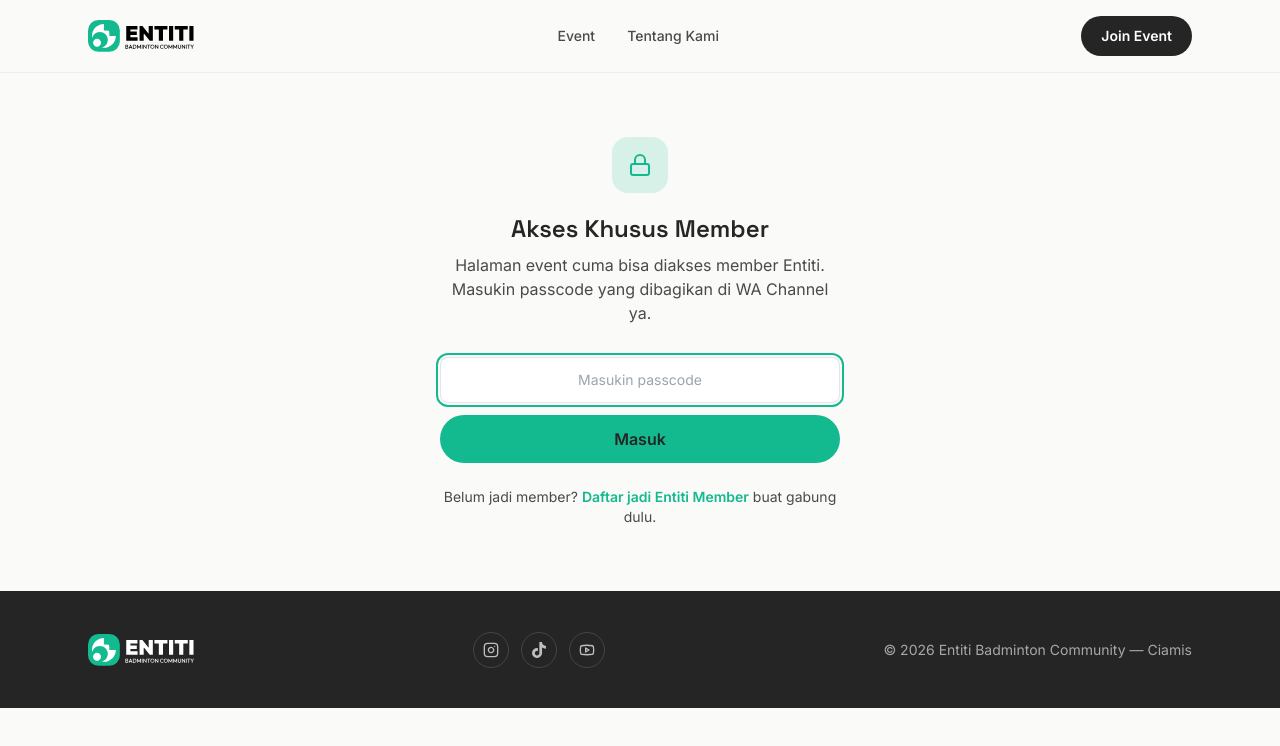
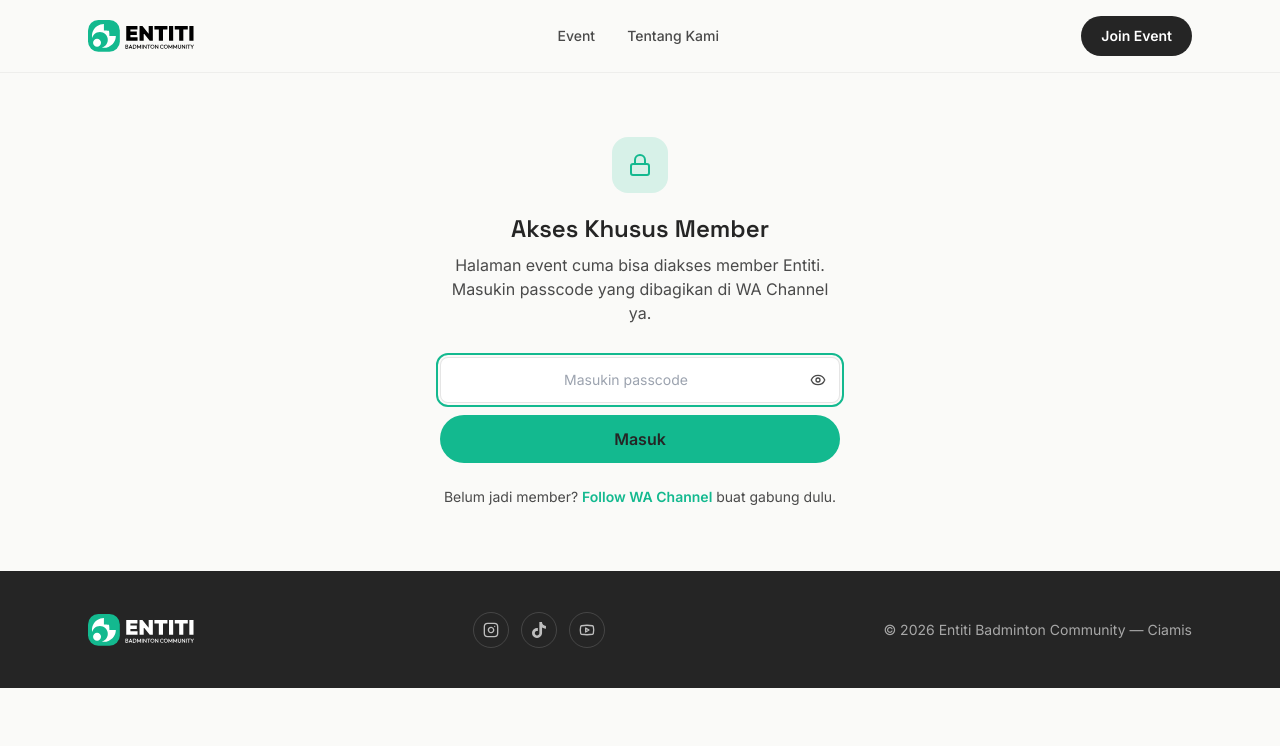
Before and after one commit to fiqriflow/entitiv1, a Next.js app: page /event/access in a window 1280 px wide. Shown: the top 746 px of the page. Built offline with nearby package versions, Linux system fonts and the light colour scheme; no server answers.

Commit message:
Tambah show/hide password di halaman akses event

```diff
--- /dev/null
+++ b/app/event/access/PasscodeInput.tsx
@@ -0,0 +1,29 @@
+"use client";
+
+import { useState } from "react";
+import { Eye, EyeOff } from "lucide-react";
+
+export default function PasscodeInput() {
+  const [show, setShow] = useState(false);
+
+  return (
+    <div className="relative">
+      <input
+        type={show ? "text" : "password"}
+        name="passcode"
+        required
+        autoFocus
+        placeholder="Masukin passcode"
+        className="focus-ring w-full rounded-lg border border-black/10 px-4 py-3 pr-11 text-center text-sm"
+      />
+      <button
+        type="button"
+        onClick={() => setShow((v) => !v)}
+        className="focus-ring absolute right-2 top-1/2 -translate-y-1/2 rounded p-1.5 text-ink-soft transition-colors hover:bg-black/5"
+        aria-label={show ? "Sembunyikan passcode" : "Tampilkan passcode"}
+      >
+        {show ? <EyeOff size={16} /> : <Eye size={16} />}
+      </button>
+    </div>
+  );
+}
--- a/app/event/access/page.tsx
+++ b/app/event/access/page.tsx
@@ -2,6 +2,7 @@ import { Lock } from "lucide-react";
 import Navbar from "@/components/Navbar";
 import Footer from "@/components/Footer";
 import { verifyEventPasscode } from "./actions";
+import PasscodeInput from "./PasscodeInput";
 
 export default async function EventAccessPage({
   searchParams,
@@ -34,14 +35,7 @@ export default async function EventAccessPage({
           className="mt-8 flex w-full flex-col gap-3"
         >
           <input type="hidden" name="redirectTo" value={redirectTo} />
-          <input
-            type="password"
-            name="passcode"
-            required
-            autoFocus
-            placeholder="Masukin passcode"
-            className="focus-ring w-full rounded-lg border border-black/10 px-4 py-3 text-center text-sm"
-          />
+          <PasscodeInput />
 
           {hasError && (
             <p className="text-sm font-medium text-red-600">
@@ -60,12 +54,12 @@ export default async function EventAccessPage({
         <p className="mt-6 text-sm text-ink-soft">
           Belum jadi member?{" "}
           <a
-            href="https://forms.gle/XBADUs4gzHWkBhAZ6"
+            href="https://whatsapp.com/channel/GANTI_DENGAN_LINK_WA_CHANNEL"
             target="_blank"
             rel="noopener noreferrer"
             className="font-semibold text-tosca hover:underline"
           >
-            Daftar jadi Entiti Member
+            Follow WA Channel
           </a>{" "}
           buat gabung dulu.
         </p>
```
